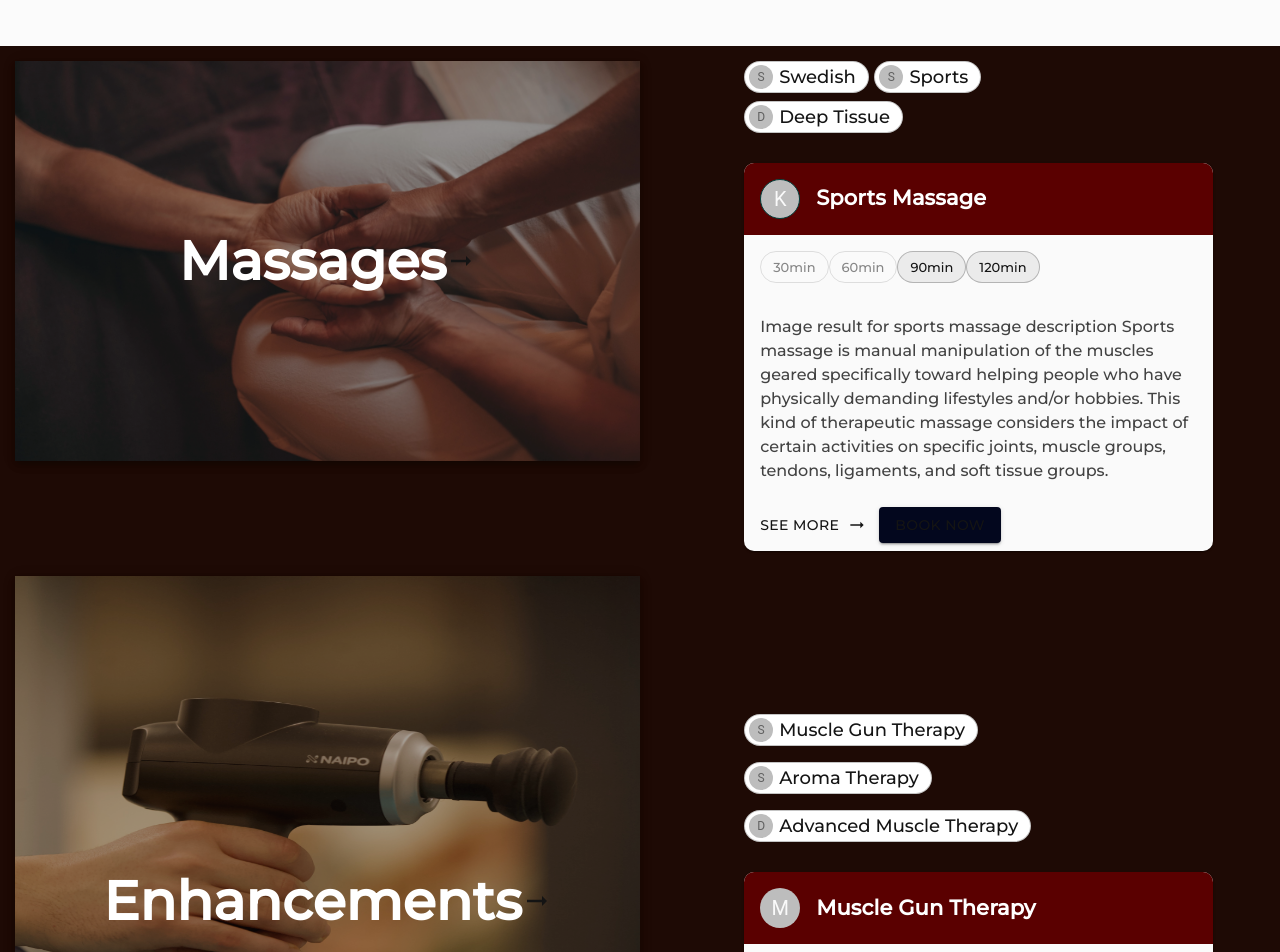
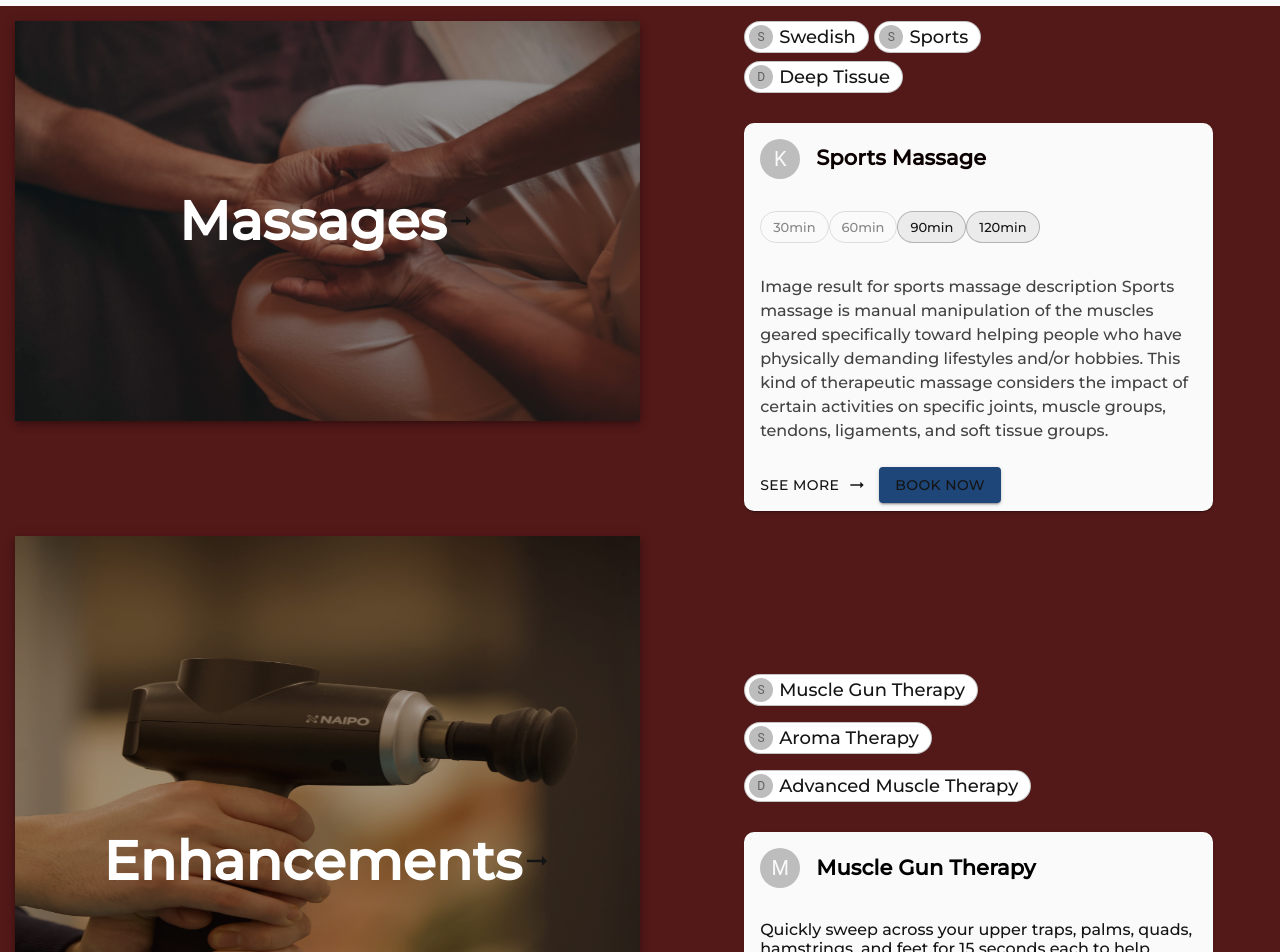
Before and after one commit to jewwc7/HomeTherapy, a React (Create React App) app: page / in a window 1280 px wide. Shown: the part 720-1672 px from the top of the page. Built offline with nearby package versions, Linux system fonts and the light colour scheme.

Commit message:
ColorCHange

```diff
--- a/src/App.js
+++ b/src/App.js
@@ -61,12 +61,12 @@ function App() {
 const theme = createMuiTheme({
   palette:{
         primary:{
-          main:'rgba(3,7,30,1)',
+         // main:'rgba(3,7,30,1)',
+         main:'rgba(30,70,120,1)'
         },
         secondary:{
           main:'#003E3A'
         },
-
     },
   overrides:{
     MuiButton:{
--- a/src/LandingPage.js
+++ b/src/LandingPage.js
@@ -17,6 +17,7 @@ import { useHistory } from 'react-router-dom';
 const {isEqualTo, isGreaterThan} = myFunctions;
 
 const chipColor = 'white'
+const cardHeaderColor = 'rgba(10,0,0,1)';
 
 //use this so I can refernce object value instead of strings. Change in one place affects all which is great
 const massageTypes = {
@@ -197,7 +198,7 @@ const Massages = () =>{
             <Grid item xs={6} lg={6} style={{paddingTop:isGreaterThan(smallScreen, window.innerWidth) ? 0 : '5%'}}>
             <Chip
             label= 'Deep Tissue'
-            avatar={<Avatar style={{backgroundColor: isEqualTo(deepTissue, massageCard.massageSelected ) ? 'rgba(200,100,100,1)' : ''}}>D</Avatar>}
+            avatar={<Avatar style={{backgroundColor: isEqualTo(deepTissue, massageCard.massageSelected ) ? thirdColor : ''}}>D</Avatar>}
             style={{
                 fontSize:18,
                 backgroundColor: chipColor,
@@ -210,12 +211,12 @@ const Massages = () =>{
           <Card style={styles.card} >
             <CardHeader
                 avatar={
-                    <Avatar style={{borderRadius:50, border:'1px solid #003E3A'}}>
+                    <Avatar style={{}}>
                         K
                     </Avatar>
                 }
-                title={<h2 style={{color:'white'}}>{currentState.selectedMassage.title}</h2>}
-                style={{backgroundColor:'rgba(90,0,0,1)'}}
+                title={<h2 style={{color:cardHeaderColor}}>{currentState.selectedMassage.title}</h2>}
+                style={{}}
             />
             <CardContent style={{display:'flex', justifyContent:'space-between', width:'60%'}}>
               <Chip
@@ -386,8 +387,8 @@ const Massages = () =>{
                         M
                     </Avatar>
                 }
-                title={<h2 style={{color:'white'}}>Muscle Gun Therapy</h2>}
-                style={{backgroundColor:'rgba(90,0,0,1)'}}
+                title={<h2 style={{color:'black'}}>Muscle Gun Therapy</h2>}
+                style={{}}
 
             />
              <CardContent>
@@ -573,7 +574,7 @@ const styles = {
       fontSize:24
     },
     linear:{
-      backgroundColor:'rgba(30,10,5,1)',
+      backgroundColor:'rgba(65,0,0,.9)',
       // backgroundImage: 'linear-gradient(315deg, #d3d3d3 0%, rgba(90,0,0,.7) 74%)',
     },
  }
--- a/src/context/AppState.js
+++ b/src/context/AppState.js
@@ -22,9 +22,9 @@ const AppState = (props) => {
     const lineHeight = 1.5;
     const afterHeaderMargin = 30;
     const afterParagraphMargin = 60;
-    const mainSectionMargin = 70;
+    const mainSectionMargin = 30;
     const ctaColor = 'rgba(90,0,0,1)';
-    const thirdColor = 'rgba(0, 62, 58, 1)';
+    const thirdColor = 'rgba(30,70,120,1)'; //blue main color
     const textColor = 'rgba(20,20,20,.8)';
     const subtTitleText = 10;
     const bigPText = 24;
```
